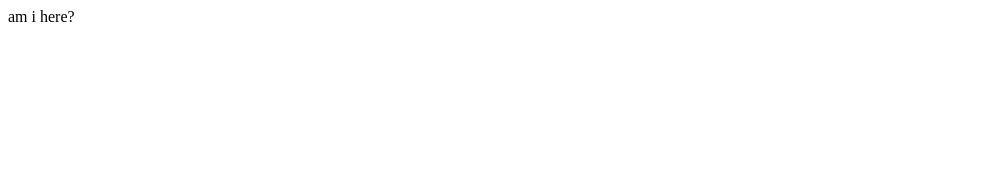
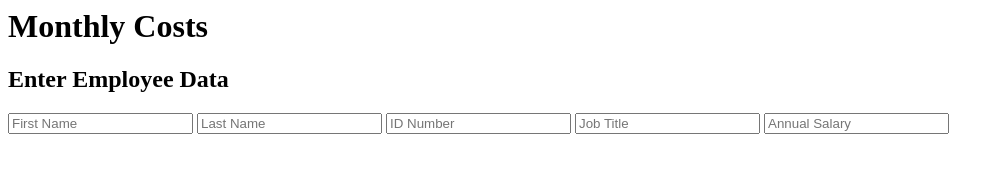
Before and after one commit to Jessica1120/MonthlyCostCaluculator, a plain HTML site: page index.html in a window 1280 px wide. Shown: the whole page, without its empty margins (0-1004 px from the left). Drawn offline with Linux system fonts and the light colour scheme.

Commit message:
input form and add employee created

```diff
--- a/index.html
+++ b/index.html
@@ -6,7 +6,16 @@
         <title>Monthly</title>
     </head>
 <body>
-
-<p>am i here?</p>
+    <header>
+        <h1>Monthly Costs</h1>
+    </header>
+    <main>
+        <h2>Enter Employee Data</h2>
+        <input type='text' placeholder='First Name' id='firstNameIn'/>
+        <input type='text' placeholder='Last Name' id='lastNameIn'/>
+        <input type='text' placeholder='ID Number' id='idNumberIn'/>
+        <input type='text' placeholder='Job Title' id='titleIn'/>
+        <input type='number' placeholder='Annual Salary' id='annualSalaryIn'/>
+    </main>
 </body>
 </html>
--- a/script.js
+++ b/script.js
@@ -1,9 +1,19 @@
 
 var employeeArray = [];
-function employeeData (firstNameIn, lastNameIn, idNumberIn, titleIn, annualSalaryin) {
+//put interactive functions here - calculate button
+
+function addEmployee() {
+    new Employee ($('#firstNameIn').val(), $('#lastNameIn').val(), $('idNumberIn').val(), $('#titleIn').val(), $('annualSalaryIn').val());
+    //new Employee added and pushed into an array
+}
+
+
+
+function Employee (firstNameIn, lastNameIn, idNumberIn, titleIn, annualSalaryIn) {
     this.firstName = firstNameIn;
     this.lastName = lastNameIn;
     this.idNumber = idNumberIn;
-    this.annualSalary = annualSalaryin;
+    this.title = titleIn;
+    this.annualSalary = annualSalaryIn;
     employeeArray.push( this);
 } //object constructor creates employee using input data and pushes employee object into array
```
